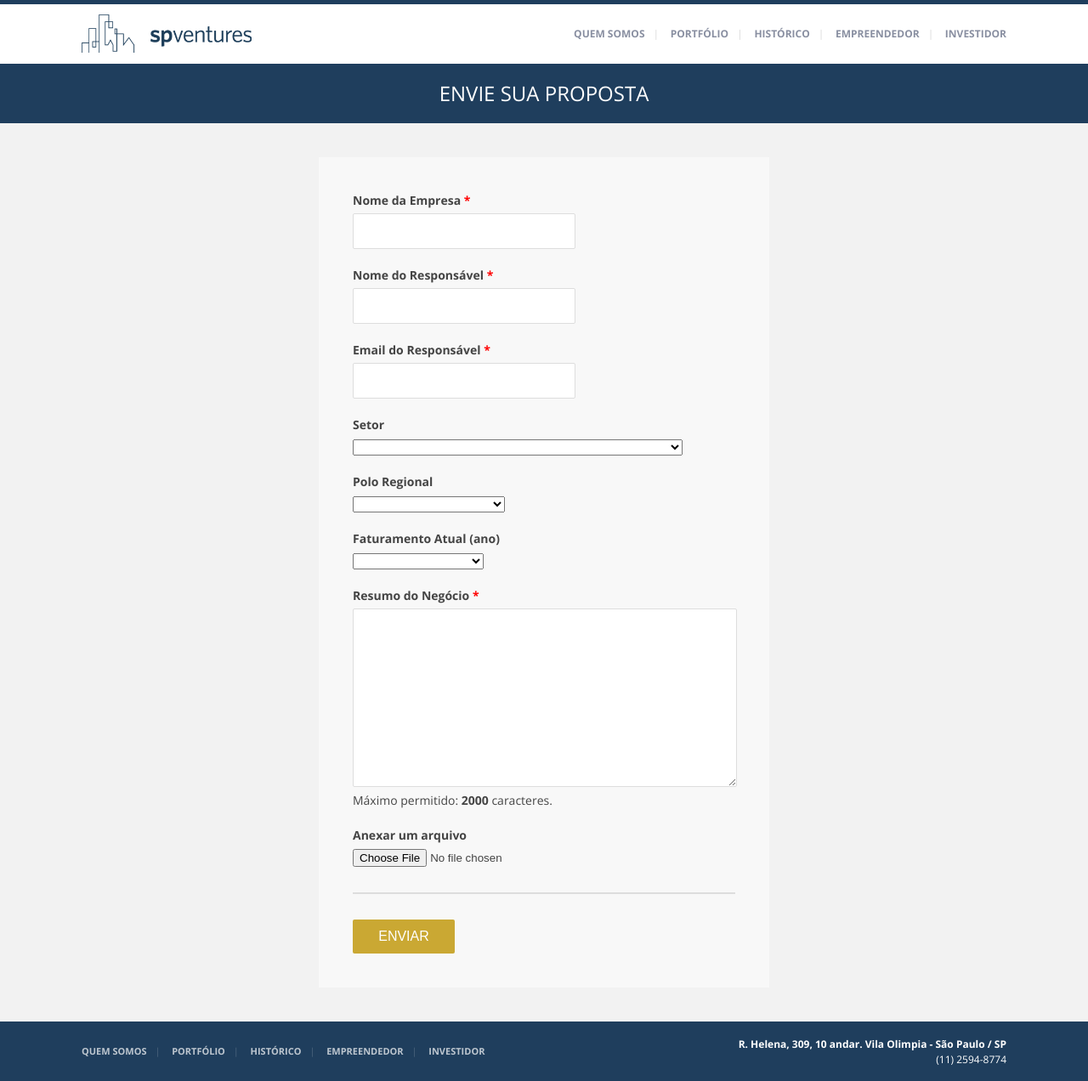
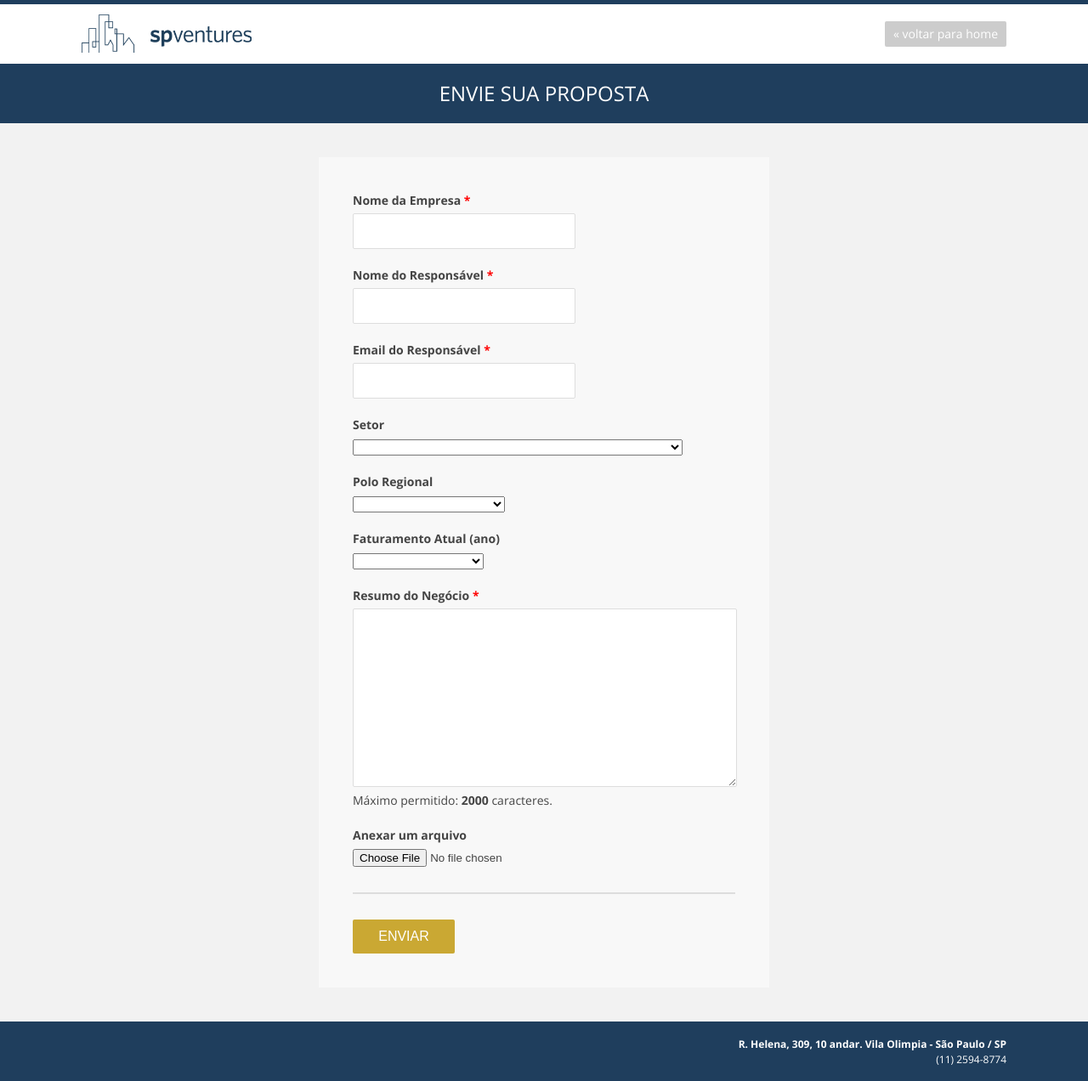
Before and after one commit to spventures/spventures.github.io, a Jekyll site: the page built from form.html, in a window 1280 px wide and 1272 px high. Shown: the whole window at 85% size. Built offline with Jekyll 4.4.1, drawn with Linux system fonts in a browser that asks for light colours; nearby versions of some CDN libraries; library files that are not in the unit come from our copies; comment, search, counter and statistics services are not loaded.

Commit message:
Removed main nav from the form page and added a back button

```diff
--- a/_includes/header.html
+++ b/_includes/header.html
@@ -1,7 +1,7 @@
 <header class="default">
   <div class="wrapper">
 
-    <a href="/" class="logo">
+    <a href="/spventures/" class="logo">
       <img src="/spventures/images/logo2.png">
     </a>
 
@@ -13,6 +13,10 @@
       <li><a href="#investidores">Investidor</a></li>
     </ul>
 
+    <a href="/spventures/" class="back-link">
+      « voltar para home
+    </a>
+
     <div id="menu-trigger">☰</div>
 
   </div>
--- a/_sass/_layout.scss
+++ b/_sass/_layout.scss
@@ -9,6 +9,10 @@
 
 
 // Header
+
+.back-link {
+  display: none;
+}
 
 #menu-trigger {
   display: none;
@@ -28,6 +32,10 @@
     width: 200px;
     margin-top: 12px;
     float: left;
+
+    &:hover {
+      opacity: .9;
+    }
   }
 
   .main-nav {
@@ -62,6 +70,36 @@
         text-decoration: none;
       }
     } // a
+  }
+}
+
+#internas {
+
+  header .wrapper {
+    position: relative;
+  }
+
+  .main-nav {
+    display: none;
+  }
+
+  .back-link {
+    border-radius: 2px;
+    height: 30px;
+    line-height: 30px;
+    padding: 0 10px;
+    background: #ccc;
+    font-weight: normal;
+    color: #fff;
+    display: inline-block;
+    position: absolute;
+    right: 0;
+    top: 20px;
+
+    &:hover {
+      text-decoration: none;
+      background: $medium-grey;
+    }
   }
 }
 
```
